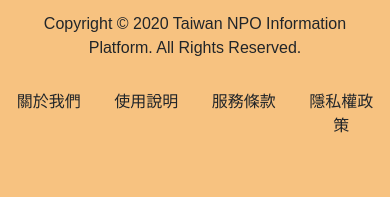
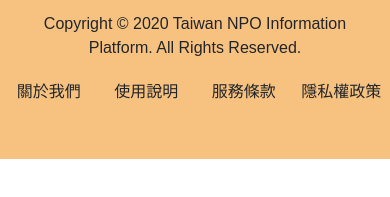
Before and after one commit to Jameshsu0407/npo_org_layout-RWD, a plain HTML site: page index.html in a window 390 px wide. Shown: the part 7483-7680 px from the top of the page. After the commit the page ends 7642 px from the top, so only its background shows below. Drawn offline with Linux system fonts and the light colour scheme; a web font is replaced by a local one.

Commit message:
footer修正

```diff
--- a/css/style.sass
+++ b/css/style.sass
@@ -672,6 +672,7 @@ footer
         display: flex
         flex-wrap: wrap
         text-align: center
+        align-items: center
         padding: 5px 0
 @media screen and ( max-width: 576px )
     footer
@@ -684,5 +685,6 @@ footer
             display: flex
             bottom: 0
             width: 100%
-            margin: 10px 0
             text-align: center
+            .col-3
+                padding: 0 5px
```
Also changed, not shown: index.html (+0 -10 lines), css/style.css, 1 other file.
